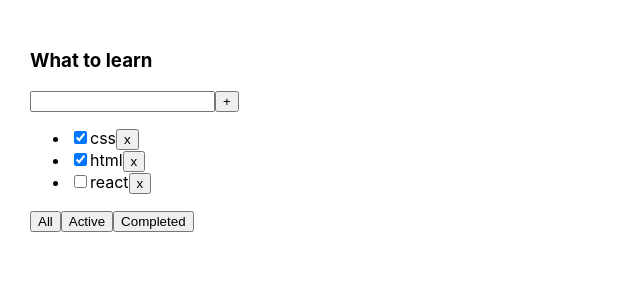
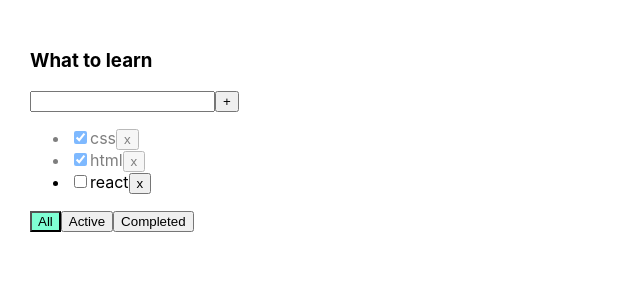
Before and after one commit to maximLomako/ReactToDoList, a React (Create React App) app: page / in a window 1280 px wide. Shown: the top 300 px of the page, without its empty margins (0-640 px from the left). Built offline with nearby package versions, Linux system fonts and the light colour scheme.

Commit message:
feat: add func add task, add style to app.css

```diff
--- a/src/App.css
+++ b/src/App.css
@@ -6,3 +6,17 @@
 .App > div {
   margin-right: 50px;
 }
+
+.error {
+  border: red 1px solid;
+}
+
+.error-message {
+  color: red;
+}
+.active-filter {
+  background-color: aquamarine;
+}
+.is-done {
+  opacity: 0.5;
+}
--- a/src/App.tsx
+++ b/src/App.tsx
@@ -1,7 +1,7 @@
 import React, {useState} from 'react';
 import './App.css';
 import {TaskType, Todolist} from "./Todolist";
-import { v1 } from 'uuid';
+import {v1} from 'uuid';
 
 
 export type FilterValuesType = 'all' | 'completed' | 'active';
@@ -13,7 +13,6 @@
     {id: v1(), title: 'react', isDone: false}
   ]);
   let [filter, setFilter] = useState<FilterValuesType>('all');
-
 
 
   function addTask(title: string) {
@@ -32,15 +31,22 @@
     setFilter(value);
   }
 
-    let tasksForTodolist = tasks;
-    if (filter === 'completed') {
-      tasksForTodolist = tasks.filter(t => t.isDone === true)
+  function changeStatus(taskId: string, isDone: boolean) {
+    let task = tasks.find(t => t.id === taskId)
+    if (task) {
+      task.isDone = isDone
     }
+    setTasks([...tasks]);
+  }
 
-    if (filter === 'active') {
-      tasksForTodolist = tasks.filter(t => t.isDone === false)
-    }
+  let tasksForTodolist = tasks;
+  if (filter === 'completed') {
+    tasksForTodolist = tasks.filter(t => t.isDone === true)
+  }
 
+  if (filter === 'active') {
+    tasksForTodolist = tasks.filter(t => t.isDone === false)
+  }
 
 
   return (
@@ -49,7 +55,9 @@
                 tasks={tasksForTodolist}
                 addTask={addTask}
                 removeTask={removeTask}
+                changeTaskStatus={changeStatus}
                 changeFilter={changeFilter}
+                filter={filter}
 
       />
     </div>
--- a/src/Todolist.tsx
+++ b/src/Todolist.tsx
@@ -11,33 +11,42 @@
 
 type TodolistPropsType = {
   title: string
+  filter: FilterValuesType
   tasks: Array<TaskType>
   addTask: (title: string) => void
   removeTask: (id: string) => void
   changeFilter: (value: FilterValuesType) => void
+  changeTaskStatus: (taskId: string, isDone: boolean) => void
 }
 
 export function Todolist(props: TodolistPropsType) {
 
   const [newTaskTitle, setNewTaskTitle] = useState('');
+  const [error, setError] = useState<string | null>(null);
 
   const onChangeHandler = (e: ChangeEvent<HTMLInputElement>) => {
     setNewTaskTitle(e.currentTarget.value)
   }
   const onKeyChangeHandler = (e: KeyboardEvent<HTMLInputElement>) => {
-    if (e.ctrlKey === true && e.key === 'Enter') {
-      props.addTask(newTaskTitle)
+    setError(null)
+    if (e.ctrlKey === true && e.key === 'Enter' && newTaskTitle.trim() !== '') {
+      props.addTask(newTaskTitle.trim())
       setNewTaskTitle('')
     }
   }
   const addTask = () => {
-    props.addTask(newTaskTitle)
-    setNewTaskTitle('')
+    if (newTaskTitle.trim() !== '') {
+      props.addTask(newTaskTitle)
+      setNewTaskTitle('')
+      setError(null);
+    } else {
+      setError('Title is required');
+    }
+
   }
   const onAllClickHandler = () => props.changeFilter('all');
   const onActiveClickHandler = () => props.changeFilter('active');
   const onCompletedClickHandler = () => props.changeFilter('completed');
-
   return (
     <div>
       <h3>{props.title}</h3>
@@ -45,20 +54,31 @@
         <input value={newTaskTitle}
                onChange={onChangeHandler}
                onKeyPress={onKeyChangeHandler}
+               className={error ? 'error' : ''}
         />
 
-        <button onClick={addTask}
-        >+
-        </button>
+        <button onClick={addTask}>+</button>
+        {error && <div className="error-message">{error}</div>}
       </div>
       <ul>
         {
           props.tasks.map(t => {
 
-            const onRemoveHandler = () => {props.removeTask(t.id)}
+              const onRemoveHandler = () => {
+                props.removeTask(t.id)
+              }
+              const onChangeHandler = (e: ChangeEvent<HTMLInputElement>) => {
+                props.changeTaskStatus(t.id, e.currentTarget.checked)
+              }
 
-              return <li key={t.id}>
-                <input type="checkbox" checked={t.isDone}/>
+              return <li key={t.id}
+                         className={t.isDone ? 'is-done' : ''}
+
+              >
+                <input type="checkbox"
+                       checked={t.isDone}
+                       onChange={onChangeHandler}
+                />
                 <span>{t.title}</span>
                 <button onClick={onRemoveHandler}>x</button>
               </li>
@@ -67,9 +87,15 @@
         }
       </ul>
       <div>
-        <button onClick={onAllClickHandler}>All</button>
-        <button onClick={onActiveClickHandler}>Active</button>
-        <button onClick={onCompletedClickHandler}>Completed</button>
+        <button className={props.filter === 'all' ? 'active-filter' : ''}
+                onClick={onAllClickHandler}>All
+        </button>
+        <button className={props.filter === 'active' ? 'active-filter' : ''}
+                onClick={onActiveClickHandler}>Active
+        </button>
+        <button className={props.filter === 'completed' ? 'active-filter' : ''}
+                onClick={onCompletedClickHandler}>Completed
+        </button>
       </div>
     </div>
   )
```
